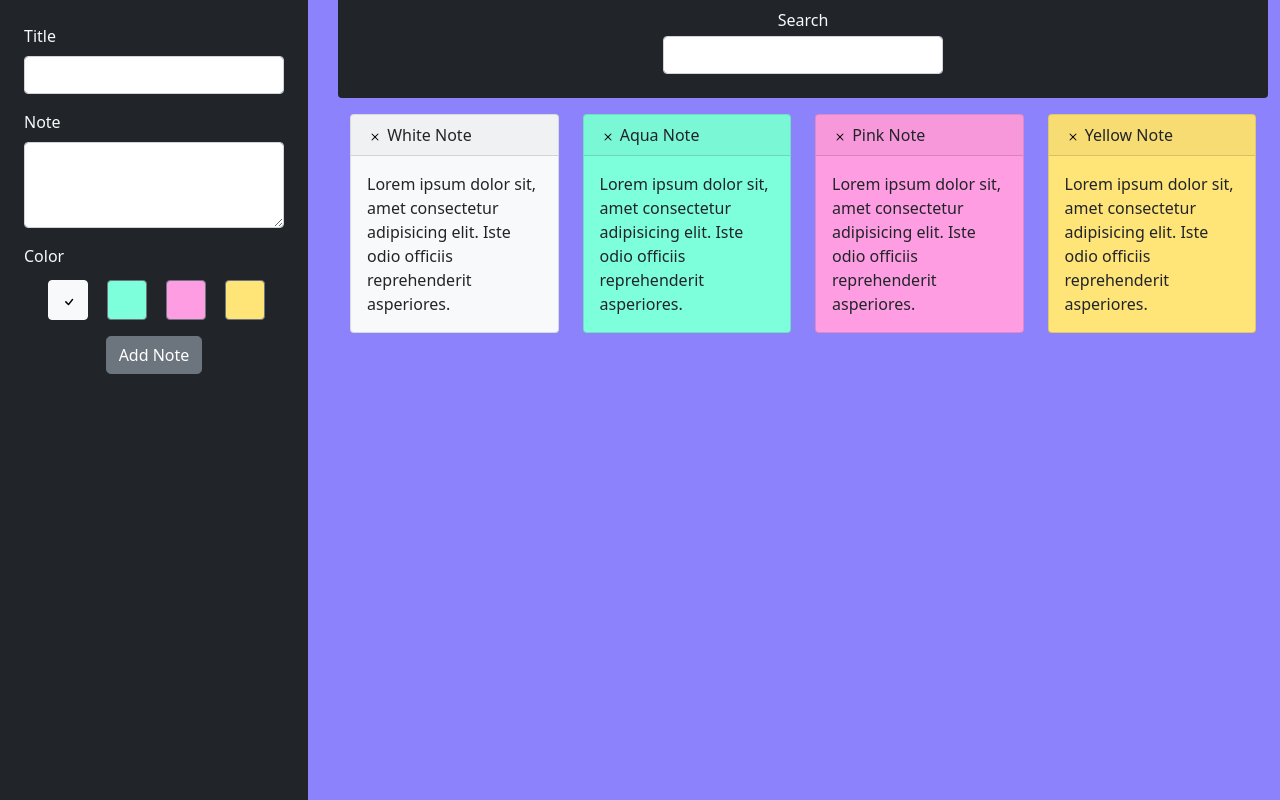
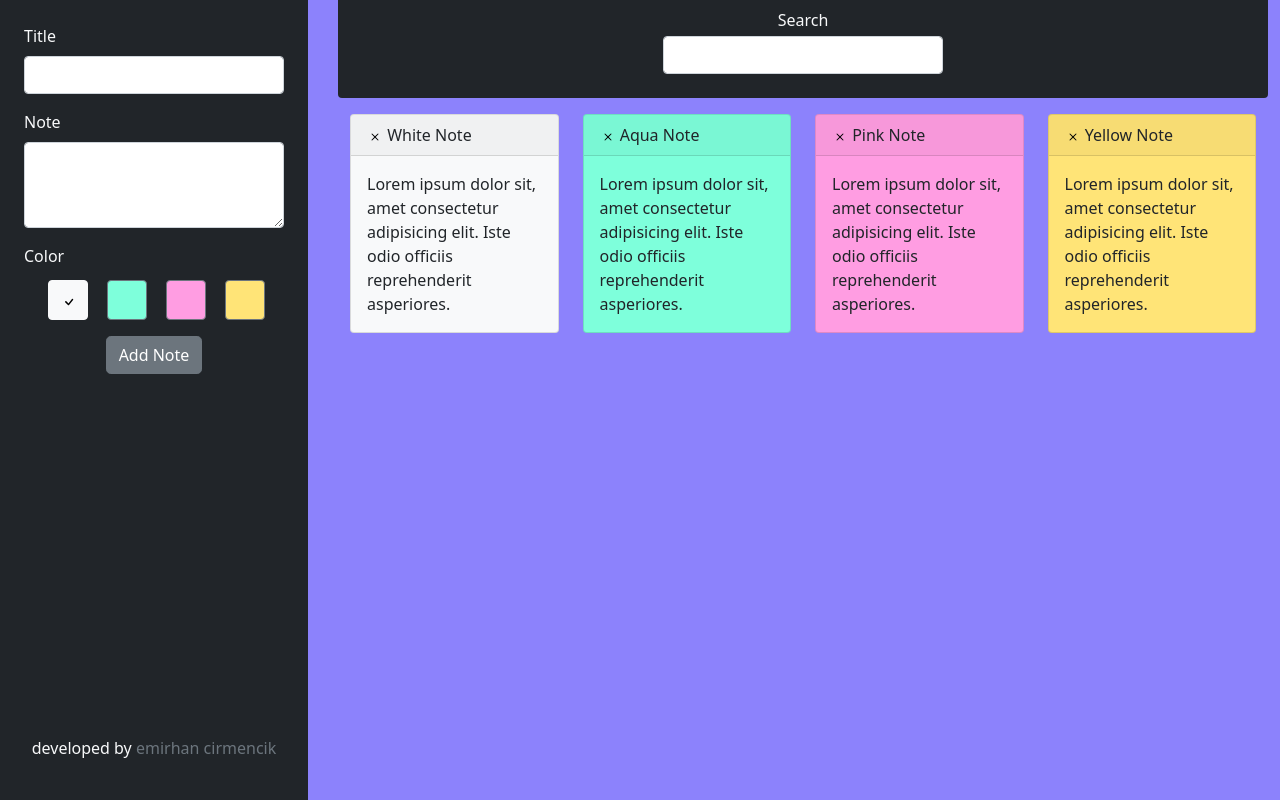
Before and after one commit to emirhancirmencik/front-end-patikasi, a React (Create React App) app in the folder redux-odevler/redux-notes-app/: page / in a window 1280 px wide. Built offline with nearby package versions, Linux system fonts and the light colour scheme.

Commit message:
README.md and footer completed.

```diff
--- a/redux-odevler/redux-notes-app/src/components/Form.js
+++ b/redux-odevler/redux-notes-app/src/components/Form.js
@@ -43,7 +43,7 @@ function Form() {
   }
   return (
     <aside className="h-100">
-      <section className=" bg-dark text-light p-4 h-100">
+      <section className="d-flex flex-column bg-dark text-light p-4 h-100">
         <BootstrapForm onSubmit={handleSubmit}>
           <FormGroup>
             <Label htmlFor="title ">Title</Label>
@@ -122,6 +122,18 @@ function Form() {
             </FormGroup>
           </FormGroup>
         </BootstrapForm>
+        <div className="row text-center" style={{ marginTop: "auto" }}>
+          <p>
+            developed by{" "}
+            <a
+              style={{ color: "black", textDecoration: "none" }}
+              href="https://github.com/emirhancirmencik"
+              className="text-muted"
+            >
+              emirhan cirmencik
+            </a>
+          </p>
+        </div>
       </section>
     </aside>
   );
```
Also changed, not shown: redux-odevler/redux-notes-app/redux-notes-app.jpg (added), 1 other file (tests, documents, lock files or other folders).
